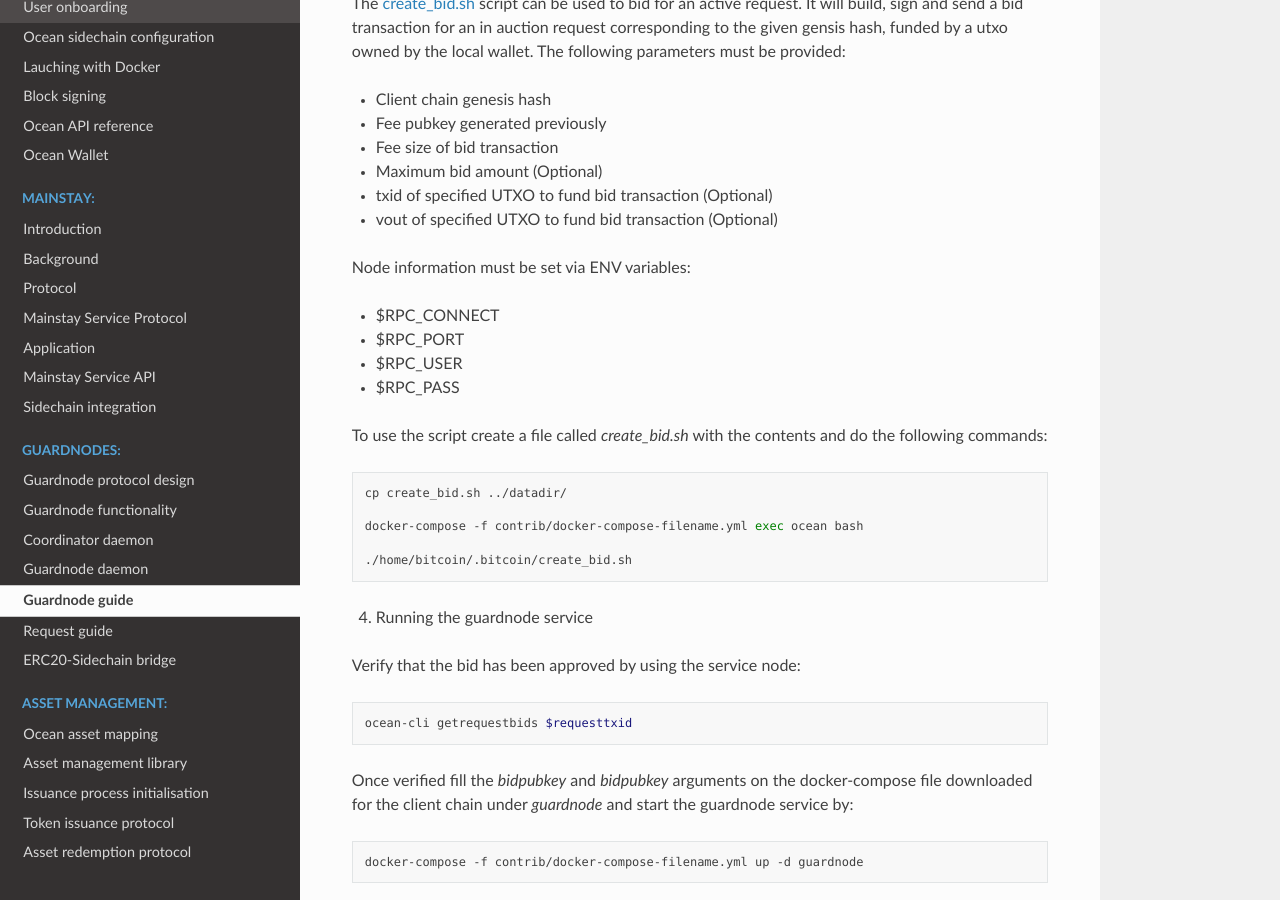
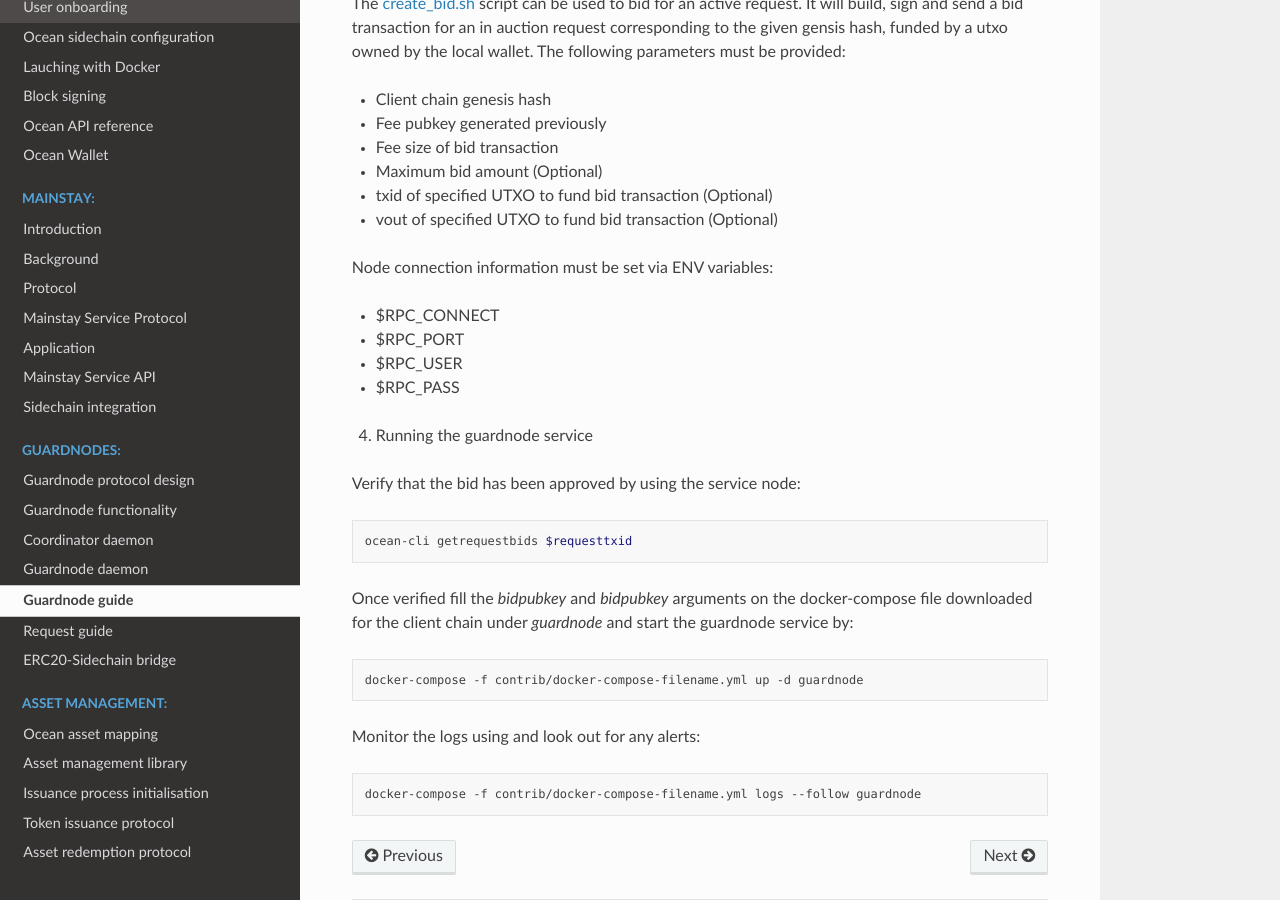
Before and after one commit to commerceblock/docs, a Sphinx documentation site: the page built from source/guardnode-guide/index.rst, in a window 1280 px wide and 900 px high, scrolled down 1098 px. Built offline with Sphinx 7.4.7 and the Read the Docs theme 2.0.0, drawn with Linux system fonts in a browser that asks for light colours.

Commit message:
Update gaurdnode guide with new bid script

```diff
--- a/source/guardnode-guide/index.rst
+++ b/source/guardnode-guide/index.rst
@@ -48,23 +48,13 @@
 * txid of specified UTXO to fund bid transaction (Optional)
 * vout of specified UTXO to fund bid transaction (Optional)
 
-Node information must be set via ENV variables:
+Node connection information must be set via ENV variables:
 
 * $RPC_CONNECT
 * $RPC_PORT
 * $RPC_USER
 * $RPC_PASS
 
-
-To use the script create a file called `create_bid.sh` with the contents and do the following commands:
-
-.. code-block:: bash
-
-    cp create_bid.sh ../datadir/
-
-    docker-compose -f contrib/docker-compose-filename.yml exec ocean bash
-
-    ./home/bitcoin/.bitcoin/create_bid.sh
 
 4. Running the guardnode service
 
```
